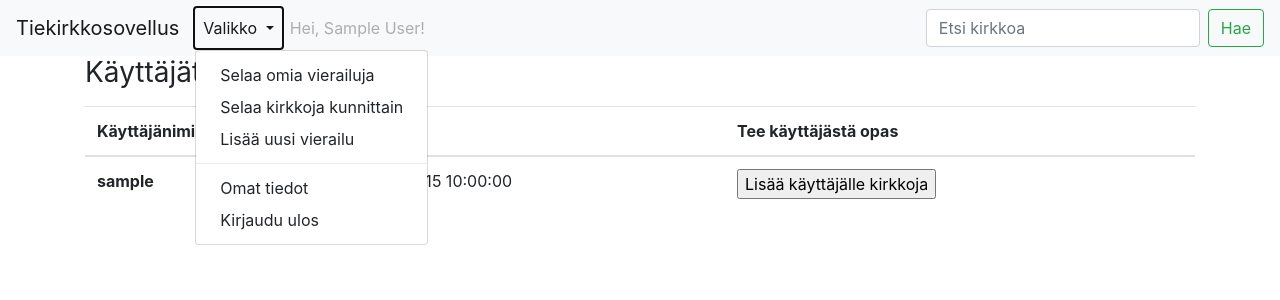
After one commit to elmanevala/tiekirkkoSovellus, a Flask app: page /admin/users/ in a window 1280 px wide, after a click on "Valikko". The commit adds this page. Shown: the top 300 px of the page. Run offline with Flask 2, Linux system fonts and the light colour scheme; a user stored in the database is signed in; data comes from the database, SQL or seed files in the repository; tables that the repository leaves empty hold one stand-in row (values such as "Sample post"); some libraries are stand-ins or nearby versions.

Commit message:
Alustavat autorisoinnit

```diff
--- a/application/__init__.py
+++ b/application/__init__.py
@@ -15,6 +15,39 @@ else:
 
 db = SQLAlchemy(app)
 
+
+from os import urandom
+app.config["SECRET_KEY"] = urandom(32)
+
+from flask_login import LoginManager, current_user
+login_manager = LoginManager()
+login_manager.init_app(app)
+
+login_manager.login_view = "auth_login"
+login_manager.login_message = "Please login to use this functionality."
+
+
+
+from functools import wraps
+
+def login_required(_func=None, *, role="ANY"):
+    def wrapper(func):
+        @wraps(func)
+        def decorated_view(*args, **kwargs):
+            if not (current_user and current_user.is_authenticated):
+                return login_manager.unauthorized()
+
+            acceptable_roles = set(("ANY", *current_user.roles()))
+
+            if role not in acceptable_roles:
+                return login_manager.unauthorized()
+
+            return func(*args, **kwargs)
+        return decorated_view
+    return wrapper if _func is None else wrapper(_func)
+
+
+
 from application import views
 
 from application.visits import models
@@ -26,26 +59,23 @@ from application.auth import views
 from application.churches import models
 from application.churches import views
 
+from application.admin import views
+
+
+
 from application.auth.models import User
-from os import urandom
-app.config["SECRET_KEY"] = urandom(32)
-
-from flask_login import LoginManager
-login_manager = LoginManager()
-login_manager.init_app(app)
-
-login_manager.login_view = "auth_login"
-login_manager.login_message = "Please login to use this functionality."
 
 @login_manager.user_loader
 def load_user(user_id):
     return User.query.get(user_id)
 
 
+
 try:
     db.create_all()
 except:
     pass
+
 
 # Reading the file kirkot.txt to churches table.
 from application.churches.models import Church
--- /dev/null
+++ b/application/admin/views.py
@@ -0,0 +1,12 @@
+from flask import render_template, request, redirect, url_for
+from flask_login import login_user, logout_user, current_user
+
+from application import app, db, login_required
+from application.auth.models import User
+
+
+@app.route("/admin/users/", methods=["GET"])
+@login_required(role="ADMIN")
+def admin_users():
+
+    return render_template("admin/userlist.html", users=User.query.all())
--- a/application/auth/models.py
+++ b/application/auth/models.py
@@ -27,3 +27,15 @@ class User(Base):
 
     def is_authenticated(self):
         return True
+
+    def roles(self):
+        if (self.id == 1):
+            print("!!!!!!!!!!!!!")
+            print("olen admin")
+            print("!!!!!!!!!!!!!")
+            return ["ADMIN"]
+        else:
+            print("!!!!!!!!!!!!!")
+            print("olen tunkero")
+            print("!!!!!!!!!!!!!")
+            return ["ANY"]
--- /dev/null
+++ b/application/templates/admin/userlist.html
@@ -0,0 +1,29 @@
+{% extends "layout.html" %}
+
+{% block body %}
+
+<table class="table">
+    <h1 class="h3 mb-3 font-weight-normal">Käyttäjät</h1>
+    <thead>
+      <tr>
+        <th scope="col">Käyttäjänimi</th>
+        <th scope="col">Tili luotu</th>
+        <th scope="col">Tee käyttäjästä opas</th>
+      </tr>
+    </thead>
+    {% for user in users %}
+    <tbody>
+      <tr>
+        <th scope="row">{{ user.username }}</th>
+        <td>{{ user.date_created }}</td>
+        <td>
+            <form method="POST" action="">
+                <input type="submit" value="Lisää käyttäjälle kirkkoja" />
+            </form>
+        </td>
+      </tr>
+      {% endfor %}
+    </tbody>
+  </table>
+
+{% endblock %}
--- a/application/templates/auth/myinfo.html
+++ b/application/templates/auth/myinfo.html
@@ -7,7 +7,8 @@
         <tr>
             <th scope="col"> </th>
             <th scope="col">Nykyiset tiedot</th>
-            <th scope="col">Päivitä </th>
+            <th scope="col">Uudet tiedot</th>
+            <th scope="col">Päivitä</th>
         </tr>
     </thead>
     <tr>
@@ -31,7 +32,7 @@
             <td>
                 {{ user.username }}
             </td>
-            </td>
+
             <td>
                 <input type="text" name="username" placeholder="uusi käyttäjänimi">
             </td>
--- a/application/templates/layout.html
+++ b/application/templates/layout.html
@@ -22,9 +22,6 @@
     <div class="collapse navbar-collapse" id="navbarSupportedContent">
       <ul class="navbar-nav mr-auto">
         {% if current_user.is_authenticated %}
-        <li class="nav-item">
-          <a class="nav-link" href="{{ url_for('auth_logout') }}">Kirjaudu ulos</a>
-        </li>
         {% else %}
         <li class="nav-item">
           <a class="nav-link" href="{{ url_for('auth_login') }}">Kirjaudu</a>
@@ -44,9 +41,11 @@
             <a class="dropdown-item" href="{{ url_for('towns_index') }}">Selaa kirkkoja kunnittain</a>
             <a class="dropdown-item" href="{{ url_for('visits_form') }}">Lisää uusi vierailu</a>
             {% if current_user.is_authenticated %}
+            <div class="dropdown-divider"></div>
             <a class="dropdown-item" href="{{ url_for('myinfo') }}">Omat tiedot</a>
-            {% endif %}
+            <a class="dropdown-item" href="{{ url_for('auth_logout') }}">Kirjaudu ulos</a>
           </div>
+          {% endif %}
         </li>
 
         {% if current_user.is_authenticated %}
```
